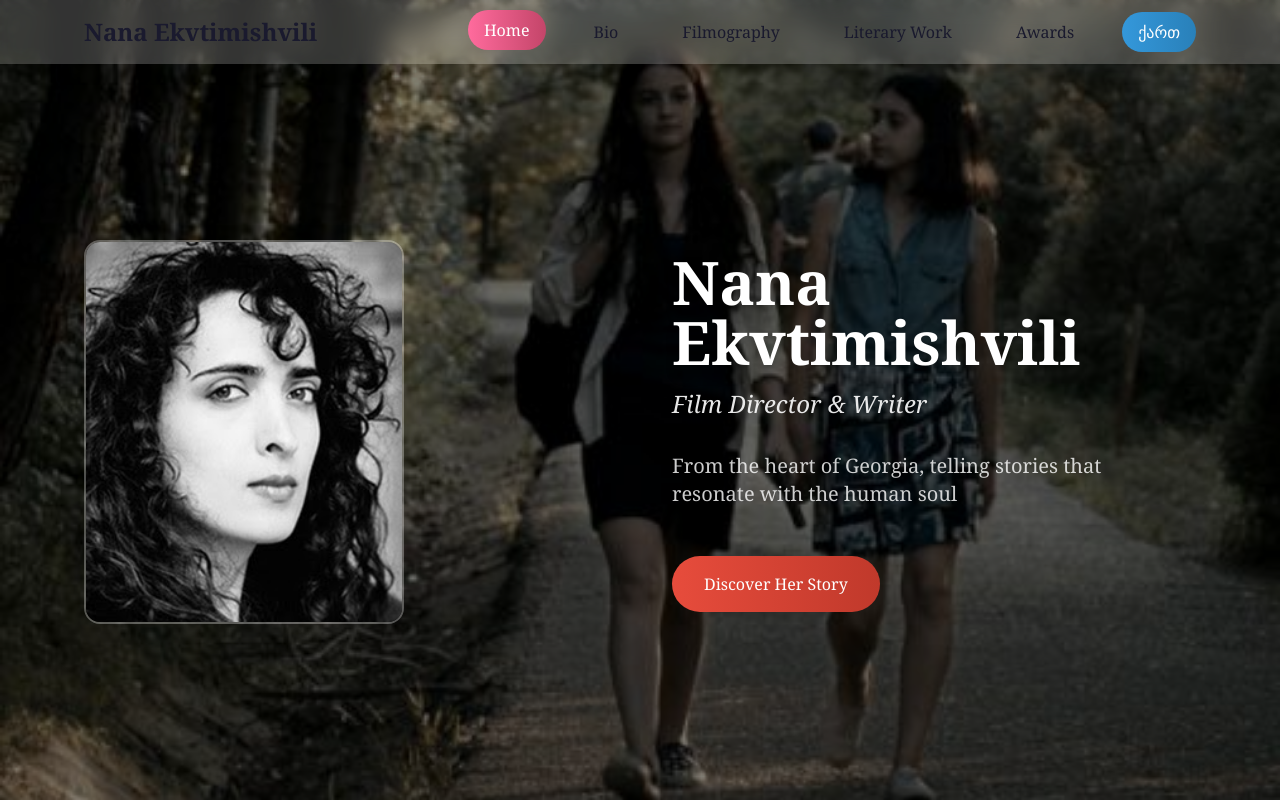
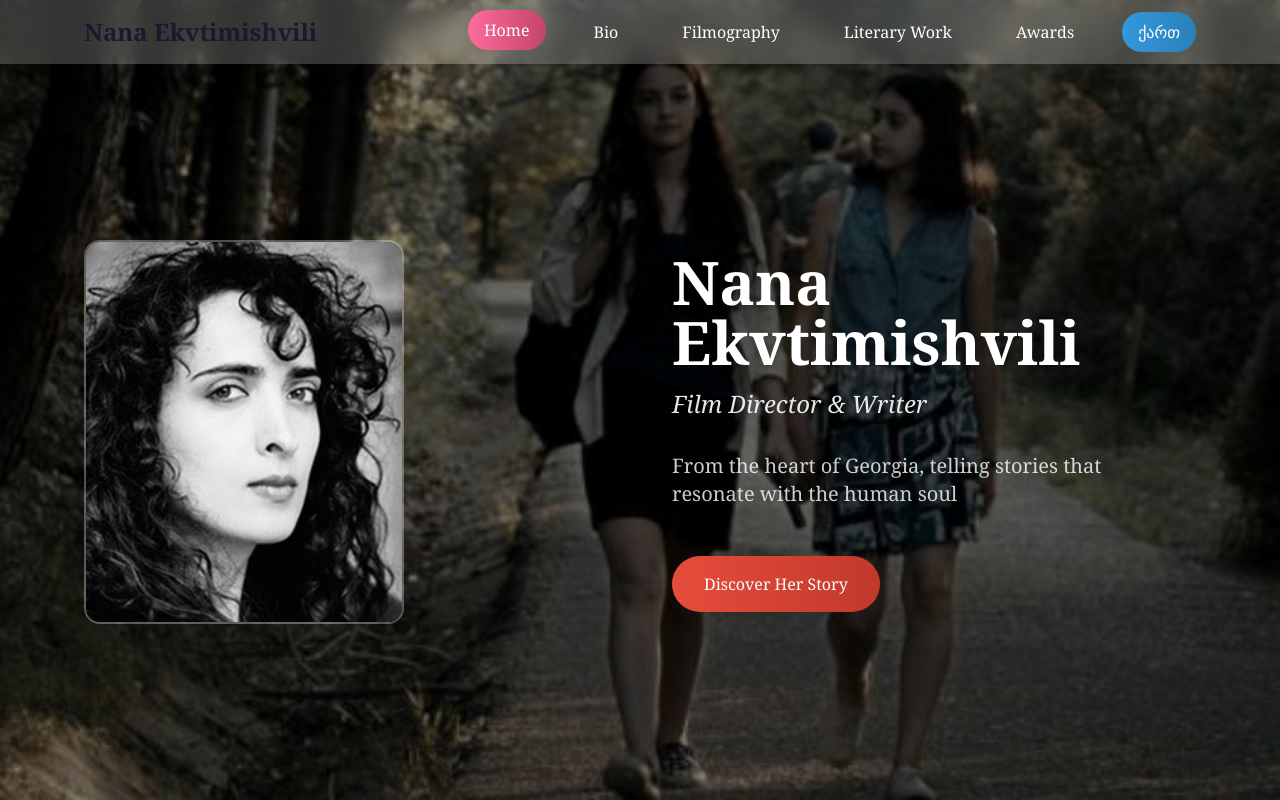
Before and after one commit to ikutsia/nana, a React (Create React App) app: page / in a window 1280 px wide. Shown: the top 800 px of the page. Built offline with nearby package versions, Linux system fonts and the light colour scheme.

Commit message:
Udjusting navigation bar font colors for better visibility and personalizing browser favicon

```diff
--- a/public/index.html
+++ b/public/index.html
@@ -2,7 +2,7 @@
 <html lang="en">
   <head>
     <meta charset="utf-8" />
-    <link rel="icon" href="%PUBLIC_URL%/favicon.ico" />
+    <link rel="icon" href="%PUBLIC_URL%/favicon.jpg" />
     <meta name="viewport" content="width=device-width, initial-scale=1" />
     <meta name="theme-color" content="#000000" />
     <meta
--- a/src/App.js
+++ b/src/App.js
@@ -413,7 +413,7 @@ function App() {
                     className={`px-4 py-2 rounded-full transition-all duration-300 font-serif ${
                       activeSection === item.id
                         ? "bg-gradient-to-r from-accent-pink to-accent-pink-dark text-white transform -translate-y-0.5"
-                        : "text-primary-dark hover:bg-gradient-to-r hover:from-accent-pink hover:to-accent-pink-dark hover:text-white hover:transform hover:-translate-y-0.5"
+                        : "text-white hover:bg-gradient-to-r hover:from-accent-pink hover:to-accent-pink-dark hover:text-white hover:transform hover:-translate-y-0.5"
                     }`}
                     onClick={() => scrollToSection(item.id)}
                   >
@@ -476,7 +476,7 @@ function App() {
                       className={`w-full text-left px-4 py-3 rounded-lg transition-all duration-300 font-serif ${
                         activeSection === item.id
                           ? "bg-gradient-to-r from-accent-pink to-accent-pink-dark text-white"
-                          : "text-primary-dark hover:bg-gradient-to-r hover:from-accent-pink hover:to-accent-pink-dark hover:text-white"
+                          : "text-white hover:bg-gradient-to-r hover:from-accent-pink hover:to-accent-pink-dark hover:text-white"
                       }`}
                       onClick={() => {
                         scrollToSection(item.id);
```
Also changed, not shown: public/favicon.jpg (added).
